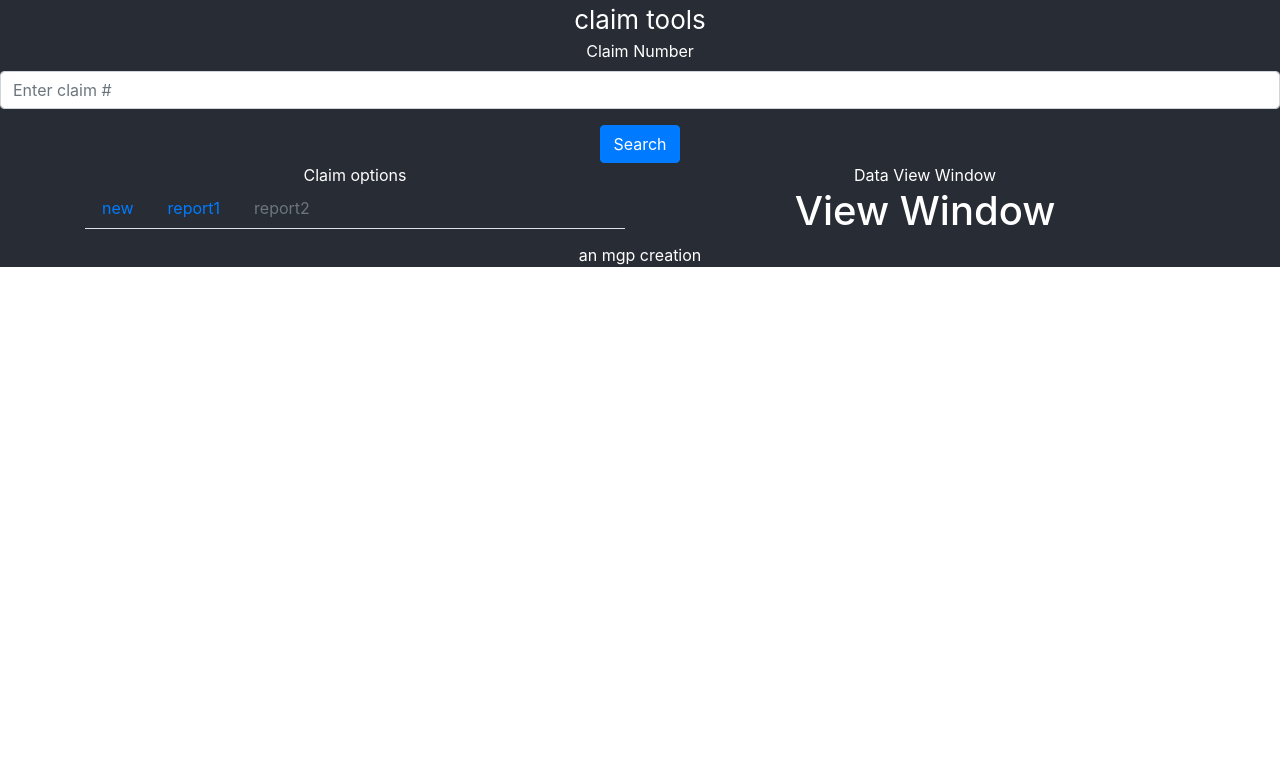
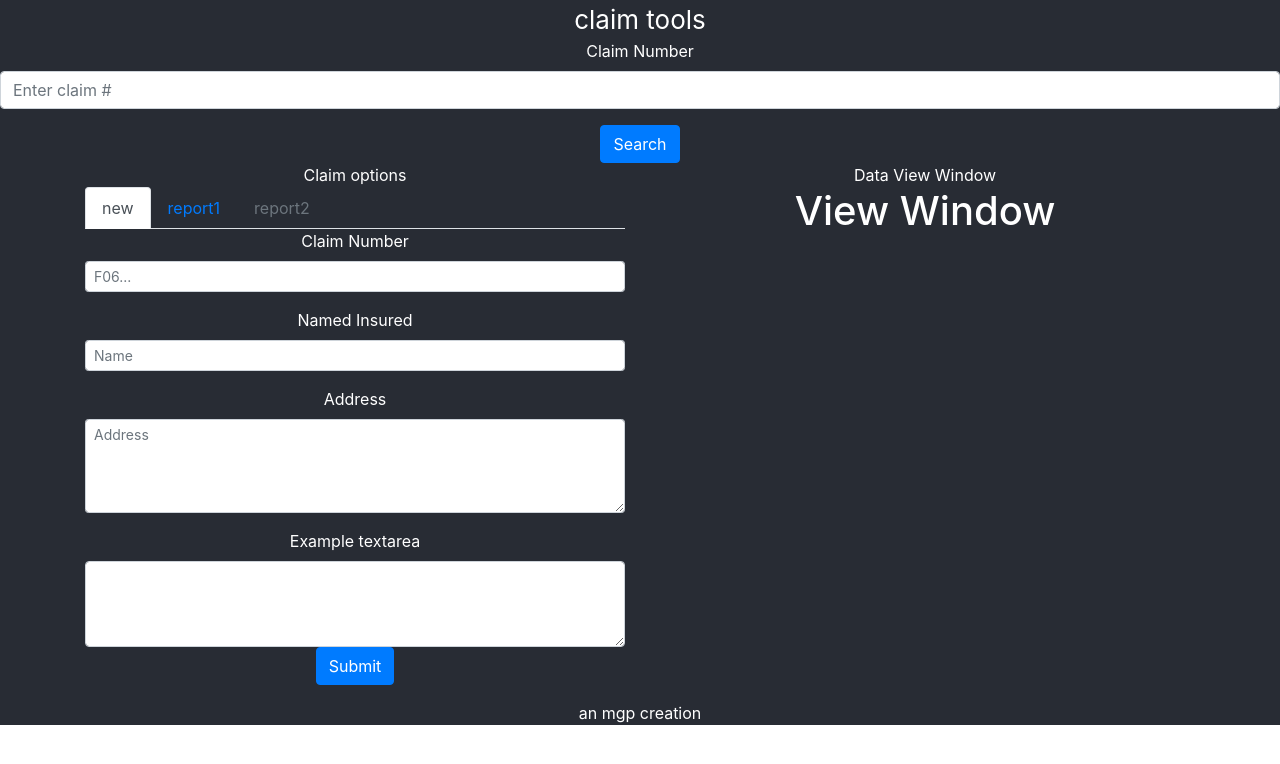
Before and after one commit to glennneiger/claim-tools, a React (Create React App) app in the folder claim-tools/: page / in a window 1280 px wide. Shown: the top 764 px of the page. Built offline with nearby package versions, Linux system fonts and the light colour scheme.

Commit message:
adding fields for new claims

```diff
--- a/claim-tools/src/comp/MainView.js
+++ b/claim-tools/src/comp/MainView.js
@@ -14,34 +14,25 @@ function NewClaim (props){
         <section>
             <Form>
                 <Form.Group controlId="exampleForm.ControlInput1">
-                <Form.Label>Email address</Form.Label>
-                <Form.Control type="email" placeholder="name@example.com" />
+                    <Form.Label>Claim Number</Form.Label>
+                    <Form.Control size='sm' type="text" placeholder="F06..." />
                 </Form.Group>
                 <Form.Group controlId="exampleForm.ControlSelect1">
-                <Form.Label>Example select</Form.Label>
-                <Form.Control as="select">
-                    <option>1</option>
-                    <option>2</option>
-                    <option>3</option>
-                    <option>4</option>
-                    <option>5</option>
-                </Form.Control>
+                    <Form.Label>Named Insured</Form.Label>
+                    <Form.Control size='sm' type="text" placeholder="Name" />
                 </Form.Group>
                 <Form.Group controlId="exampleForm.ControlSelect2">
-                <Form.Label>Example multiple select</Form.Label>
-                <Form.Control as="select" multiple>
-                    <option>1</option>
-                    <option>2</option>
-                    <option>3</option>
-                    <option>4</option>
-                    <option>5</option>
-                </Form.Control>
+                    <Form.Label>Address</Form.Label>
+                    <Form.Control size='sm' as="textarea" rows='4' placeholder="Address" />
                 </Form.Group>
                 <Form.Group controlId="exampleForm.ControlTextarea1">
                 <Form.Label>Example textarea</Form.Label>
                 <Form.Control as="textarea" rows="3" />
+                <Button variant="primary" type="submit">
+                    Submit
+                </Button>
                 </Form.Group>
-            </Form>;
+            </Form>
         </section>
     );
 }
@@ -68,7 +59,7 @@ class MainView extends Component {
                     <Col>
                         <section className='claim-window'>
                             Claim options
-                            <Tabs defaultActiveKey="profile" id="uncontrolled-tab-example">
+                            <Tabs defaultActiveKey="newclaim" id="uncontrolled-tab-example">
                                 <Tab eventKey="newclaim" title="new">
                                     <NewClaim />
                                 </Tab>
```
